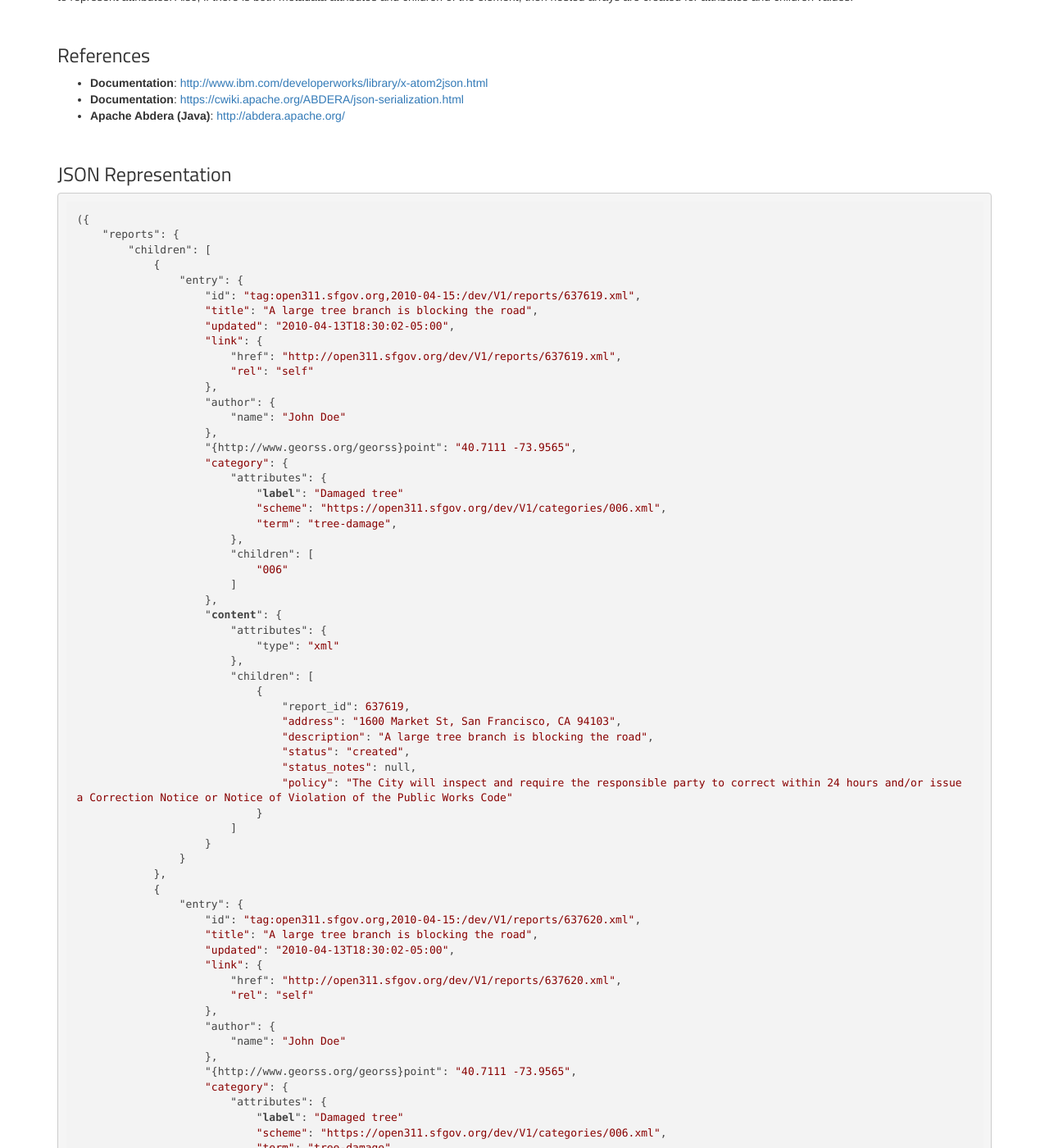
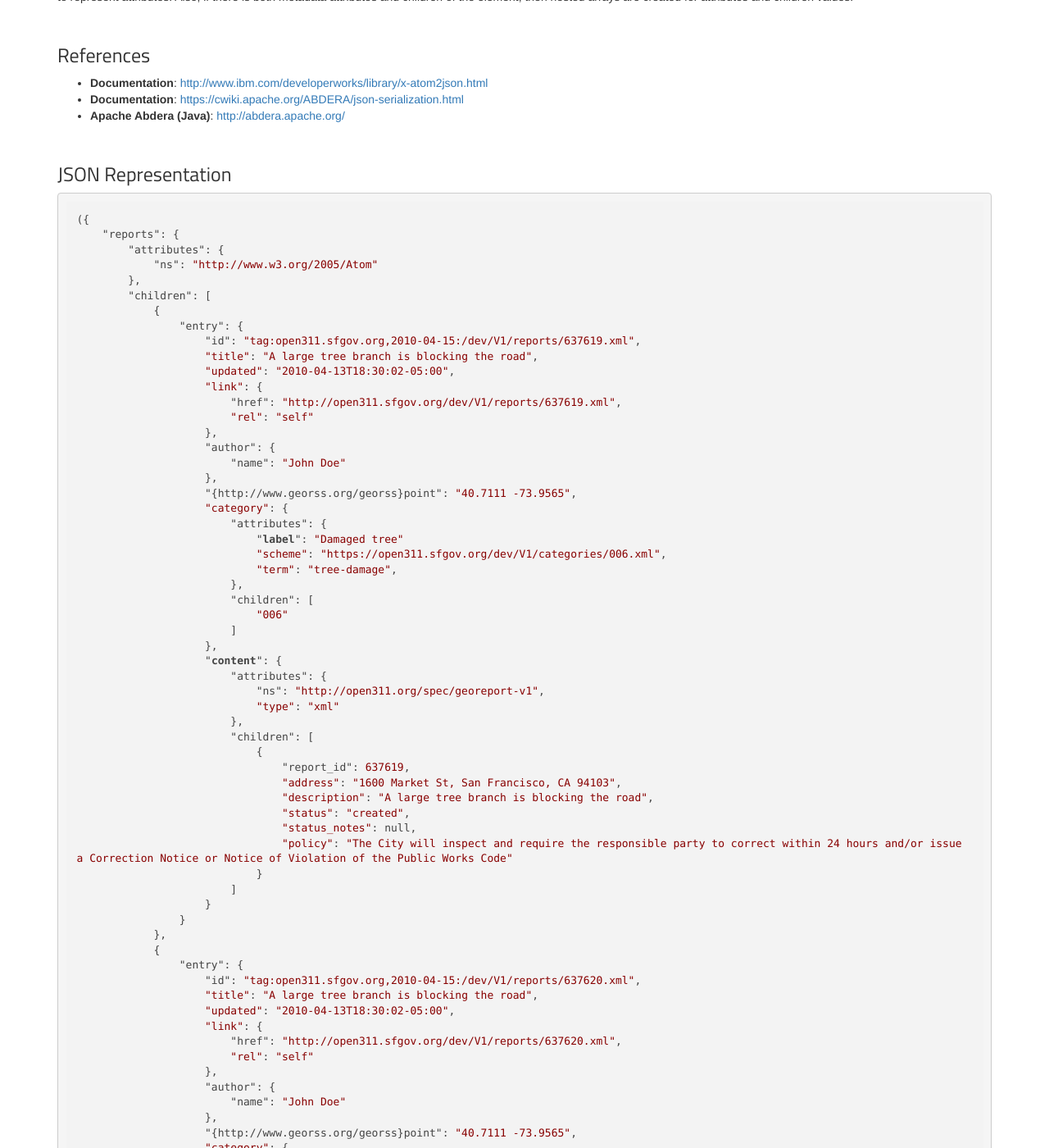
Before and after one commit to open311/open311.github.io, a Jekyll site: the page built from JSON_and_XML_Conversion.md, in a window 1280 px wide and 1400 px high, scrolled down 12477 px. Shown: the whole window at 82% size. Built offline with Jekyll 4.4.1, drawn with Linux system fonts in a browser that asks for light colours; nearby versions of some CDN libraries; some of the changed text lies outside the part shown.

Commit message:
Also add the filtered-out "ns" keys.

```diff
--- a/JSON_and_XML_Conversion.md
+++ b/JSON_and_XML_Conversion.md
@@ -608,6 +608,9 @@ The Abdera convention is what is used within the Apache Abdera project to show A
 
     ({
         "reports": {
+            "attributes": {
+                "ns": "http://www.w3.org/2005/Atom"
+            },
             "children": [
                 {
                     "entry": {
@@ -634,6 +637,7 @@ The Abdera convention is what is used within the Apache Abdera project to show A
                         },
                         "content": {
                             "attributes": {
+                                "ns": "http://open311.org/spec/georeport-v1",
                                 "type": "xml"
                             },
                             "children": [
@@ -674,6 +678,7 @@ The Abdera convention is what is used within the Apache Abdera project to show A
                         },
                         "content": {
                             "attributes": {
+                                "ns": "http://open311.org/spec/georeport-v1",
                                 "type": "xml"
                             },
                             "children": [
@@ -714,6 +719,7 @@ The Abdera convention is what is used within the Apache Abdera project to show A
                         },
                         "content": {
                             "attributes": {
+                                "ns": "http://open311.org/spec/georeport-v1",
                                 "type": "xml"
                             },
                             "children": [
```
